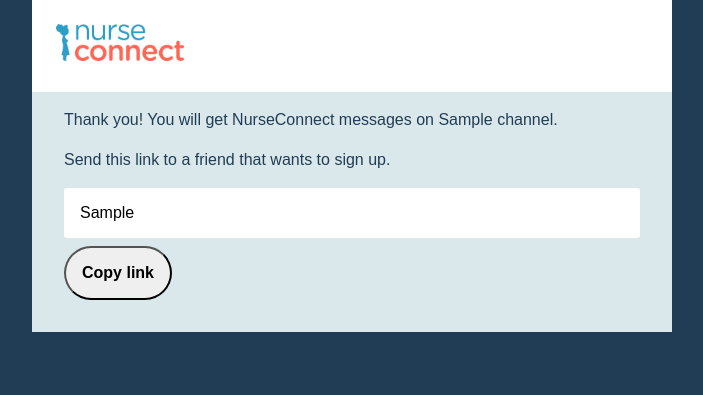
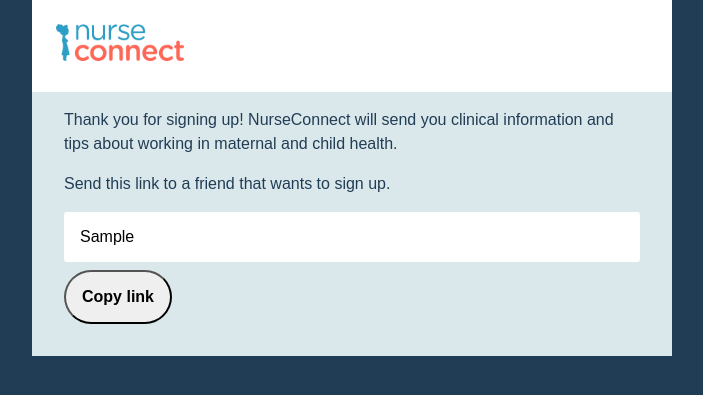
Before and after one commit to praekeltfoundation/nurseconnect-registration, a Django app: template registrations/templates/registrations/success.html in a window 1280 px wide. Shown: the top 395 px of the page, without its empty margins (288-991 px from the left). Run offline with Django 3.2, Linux system fonts and the light colour scheme; tables that the repository leaves empty hold one stand-in row (values such as "Sample post"); the template is opened without the code that fills it: values that come from a table or form of the project are taken from there, most other values are stand-ins (such as "Sample title", 1, 10 or a date in 2020); parts of the project's set-up code (start-up, migrations or seed data) failed here and were passed over.

Commit message:
changed complete registration screen copy

```diff
--- a/registrations/templates/registrations/success.html
+++ b/registrations/templates/registrations/success.html
@@ -1,7 +1,7 @@
 {% extends "base.html" %}
 
 {% block content %}
-<p> Thank you! You will get NurseConnect messages on {{ channel }}.</p>
+<p> Thank you for signing up! NurseConnect will send you clinical information and tips about working in maternal and child health.</p>
 <p> Send this link to a friend that wants to sign up.</p>
 
 <input id="referral" type="text" readonly onclick="this.select()" value={{ referral_link }}>
```
